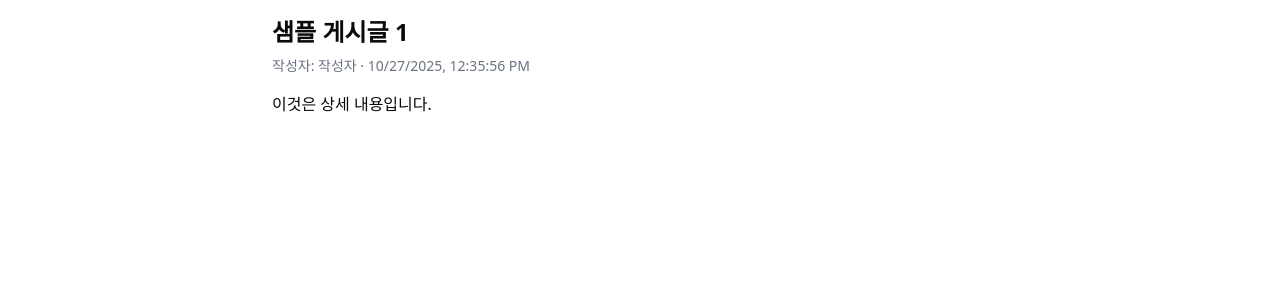
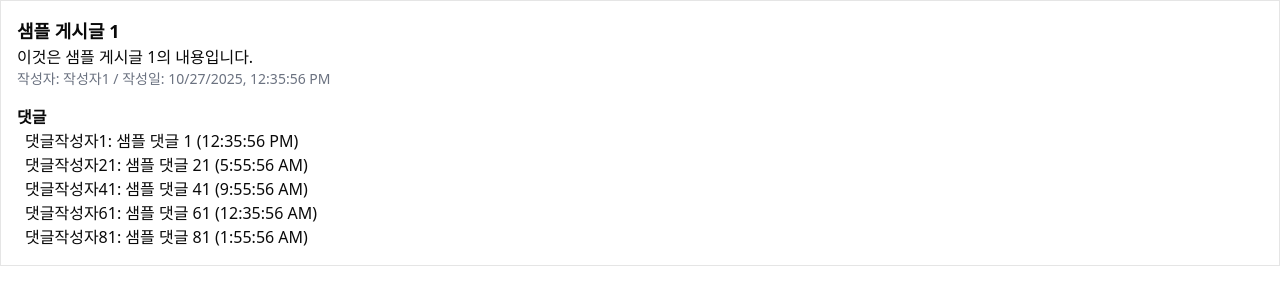
Before and after one commit to StarlightSSM/frontend, a React app: page /posts/1 in a window 1280 px wide. Shown: the top 304 px of the page. Built offline with nearby package versions, Linux system fonts and the light colour scheme; the HTML template or start-up script is replaced by a standard one.

Commit message:
게시글 데이터 만들고 형태 잡는 작업 완료

```diff
--- a/src/components/PostDetail.tsx
+++ b/src/components/PostDetail.tsx
@@ -1,178 +1,37 @@
-import React, { useEffect, useState } from "react";
-import { useParams, useNavigate, Link } from "react-router-dom";
-import { Post, Comment } from "../types/types.js";
+// src/components/PostDetail.tsx
+import React from "react"
+import { Post, Comment } from "@/types/types.js"
 
-// 샘플 데이터 (실제 API 대신)
-const sampleComments: Comment[] = Array.from({ length: 5 }).map((_, i) => ({
-  id: i + 1,
-  postId: 1,
-  nickname: `댓글러${i + 1}`,
-  content: `이것은 샘플 댓글 ${i + 1}입니다.`,
-  password: "1234",
-  createdAt: new Date(Date.now() - i * 5000).toISOString(),
-}));
+interface PostDetailProps {
+  post: Post
+  comments: Comment[]
+}
 
-const samplePost: Post = {
-  id: 1,
-  title: "샘플 게시글",
-  content: "이것은 샘플 게시글 내용입니다.",
-  nickname: "작성자",
-  createdAt: new Date().toISOString(),
-  comments: [...sampleComments],
-};
-
-const validators = {
-  contentComment: (s: string) => s.trim().length > 0 && s.trim().length <= 200,
-  nickname: (s: string) => /^[A-Za-z0-9가-힣]{1,10}$/.test(s.trim()),
-  password: (s: string) => /^\d{4}$/.test(s.trim()),
-};
-
-export const PostDetail: React.FC = () => {
-  const { id } = useParams();
-  const navigate = useNavigate();
-  const [post, setPost] = useState<Post | null>(null);
-  const [comments, setComments] = useState<Comment[]>([]);
-  const [commentContent, setCommentContent] = useState("");
-  const [commentNickname, setCommentNickname] = useState("");
-  const [commentPassword, setCommentPassword] = useState("");
-  const [submitting, setSubmitting] = useState(false);
-
-  useEffect(() => {
-    // 샘플 데이터 로딩
-    setPost(samplePost);
-    setComments(samplePost.comments || []);
-  }, [id]);
-
-  // 댓글 생성
-  const handleCreateComment = () => {
-    if (submitting) return;
-    if (!validators.contentComment(commentContent)) return alert("댓글은 1~200자여야 합니다.");
-    if (!validators.nickname(commentNickname)) return alert("닉네임 형식이 올바르지 않습니다.");
-    if (!validators.password(commentPassword)) return alert("비밀번호는 4자리 숫자여야 합니다.");
-
-    setSubmitting(true);
-
-    const newComment: Comment = {
-      id: Date.now(), // number
-      postId: post!.id,
-      content: commentContent,
-      nickname: commentNickname,
-      password: commentPassword,
-      createdAt: new Date().toISOString(),
-    };
-
-    setComments([...comments, newComment]);
-    setCommentContent("");
-    setCommentNickname("");
-    setCommentPassword("");
-    setSubmitting(false);
-  };
-
-  // 댓글 삭제
-  const handleDeleteComment = (commentId: number) => {
-    const pwd = prompt("삭제 비밀번호 4자리를 입력하세요") || "";
-    if (!validators.password(pwd)) return alert("비밀번호 형식이 올바르지 않습니다.");
-
-    const comment = comments.find((c) => c.id === commentId);
-    if (!comment) return;
-    if (comment.password !== pwd) return alert("비밀번호가 일치하지 않습니다.");
-
-    setComments(comments.filter((c) => c.id !== commentId));
-  };
-
-  // 댓글 수정
-  const handleEditComment = (commentId: number) => {
-    const comment = comments.find((c) => c.id === commentId);
-    if (!comment) return;
-
-    const newContent = prompt("수정할 내용을 입력하세요", comment.content) || "";
-    const newNickname = prompt("닉네임 변경(비워두면 기존 유지)", comment.nickname) || comment.nickname;
-    const pwd = prompt("비밀번호 4자리") || "";
-
-    if (!validators.password(pwd)) return alert("비밀번호 형식이 올바르지 않습니다.");
-    if (comment.password !== pwd) return alert("비밀번호가 일치하지 않습니다.");
-    if (!validators.contentComment(newContent)) return alert("댓글은 1~200자여야 합니다.");
-    if (!validators.nickname(newNickname)) return alert("닉네임 형식이 올바르지 않습니다.");
-
-    setComments(
-      comments.map((c) =>
-        c.id === commentId ? { ...c, content: newContent, nickname: newNickname } : c
-      )
-    );
-  };
-
-  if (!post) return <div>로딩중...</div>;
+export const PostDetail = ({ post, comments }: PostDetailProps) => {
+  const postComments = comments.filter((c) => c.postId === post.id)
 
   return (
-    <div className="p-4 max-w-3xl mx-auto">
-      <h2 className="text-xl font-bold mb-2">{post.title}</h2>
-      <div className="text-sm text-gray-500 mb-4">작성자: {post.nickname}</div>
-      <div className="mb-6 whitespace-pre-wrap">{post.content}</div>
+    <div className="p-4 border mb-4">
+      <h2 className="font-bold text-lg">{post.title}</h2>
+      <p>{post.content}</p>
+      <p className="text-sm text-gray-500">
+        작성자: {post.nickname} / 작성일: {new Date(post.createdAt).toLocaleString()}
+      </p>
 
-      <section>
-        <h3 className="font-semibold mb-2">댓글</h3>
-        <div className="space-y-3 mb-4">
-          {comments.length === 0 ? <div className="text-gray-500">댓글이 없습니다.</div> : null}
-          {comments.map((c) => (
-            <div key={c.id} className="border p-3 rounded">
-              <div className="flex justify-between items-start">
-                <div>
-                  <div className="font-semibold">{c.nickname}</div>
-                  <div className="text-sm text-gray-500">{new Date(c.createdAt).toLocaleString()}</div>
-                </div>
-                <div className="flex gap-2">
-                  <button
-                    onClick={() => handleEditComment(c.id)}
-                    className="px-2 py-1 border rounded"
-                  >
-                    수정
-                  </button>
-                  <button
-                    onClick={() => handleDeleteComment(c.id)}
-                    className="px-2 py-1 border rounded"
-                  >
-                    삭제
-                  </button>
-                </div>
-              </div>
-              <div className="mt-2">{c.content}</div>
-            </div>
-          ))}
-        </div>
-
-        <div className="bg-gray-50 p-3 rounded">
-          <textarea
-            value={commentContent}
-            onChange={(e) => setCommentContent(e.target.value)}
-            maxLength={200}
-            className="w-full p-2 border rounded mb-2"
-            placeholder="댓글을 입력하세요 (200자)"
-          />
-          <input
-            value={commentNickname}
-            onChange={(e) => setCommentNickname(e.target.value)}
-            maxLength={10}
-            className="p-2 border rounded mr-2"
-            placeholder="닉네임"
-          />
-          <input
-            value={commentPassword}
-            onChange={(e) => setCommentPassword(e.target.value)}
-            maxLength={4}
-            inputMode="numeric"
-            pattern="\d*"
-            className="p-2 border rounded mr-2"
-            placeholder="비밀번호(4자리)"
-          />
-          <button
-            onClick={handleCreateComment}
-            disabled={submitting}
-            className="px-3 py-2 bg-blue-600 text-white rounded"
-          >
-            {submitting ? "작성중..." : "댓글 작성"}
-          </button>
-        </div>
-      </section>
+      <div className="mt-4">
+        <h3 className="font-semibold">댓글</h3>
+        {postComments.length === 0 ? (
+          <p>댓글이 없습니다.</p>
+        ) : (
+          <ul>
+            {postComments.map((c) => (
+              <li key={c.id} className="ml-2">
+                {c.nickname}: {c.content} ({new Date(c.createdAt).toLocaleTimeString()})
+              </li>
+            ))}
+          </ul>
+        )}
+      </div>
     </div>
-  );
-};
+  )
+}
--- a/src/data/posts.ts
+++ b/src/data/posts.ts
@@ -1,4 +1,5 @@
-import { Post } from "../types/types"
+// src/data/posts.ts
+import { Post, Comment } from "@/types/types.js"
 
 export const posts: Post[] = Array.from({ length: 20 }).map((_, i) => ({
   id: i + 1,
@@ -8,3 +9,12 @@ export const posts: Post[] = Array.from({ length: 20 }).map((_, i) => ({
   password: "1234",
   createdAt: new Date(Date.now() - i * 1000 * 60 * 60).toISOString(),
 }))
+
+export const comments: Comment[] = Array.from({ length: 100 }).map((_, i) => ({
+  id: i + 1,
+  postId: (i % 20) + 1, // 게시물 1~20번에 댓글 연결
+  content: `샘플 댓글 ${i + 1}`,
+  nickname: `댓글작성자${i + 1}`,
+  password: "1234",
+  createdAt: new Date(Date.now() - i * 1000 * 60 * i).toISOString(),
+}))
--- a/src/pages/PostDetailPage.tsx
+++ b/src/pages/PostDetailPage.tsx
@@ -1,24 +1,16 @@
-import React, { useState } from "react";
-import { useParams } from "react-router-dom";
-import { Post } from "../types/types.js";
+// src/pages/PostDetailPage.tsx
+import React from "react"
+import { useParams } from "react-router-dom"
+import { PostDetail } from "@/components/PostDetail.js"
+import { posts, comments } from "@/data/posts.js"
 
 export const PostDetailPage: React.FC = () => {
-  const { id } = useParams();
-  const [post] = useState<Post>({
-    id: Number(id),
-    title: `샘플 게시글 ${id}`,
-    content: "이것은 상세 내용입니다.",
-    nickname: "작성자",
-    createdAt: new Date().toISOString(),
-  });
+  const { id } = useParams<{ id: string }>()
+  const postId = Number(id)
+  const post = posts.find((p) => p.id === postId)
+  const postComments = comments.filter((c) => c.postId === postId)
 
-  return (
-    <div className="p-4 max-w-3xl mx-auto">
-      <h1 className="text-2xl font-bold mb-2">{post.title}</h1>
-      <div className="text-sm text-gray-500 mb-4">
-        작성자: {post.nickname} · {new Date(post.createdAt).toLocaleString()}
-      </div>
-      <p className="whitespace-pre-wrap">{post.content}</p>
-    </div>
-  );
-};
+  if (!post) return <p>게시물을 찾을 수 없습니다.</p>
+
+  return <PostDetail post={post} comments={postComments} />
+}
--- a/src/pages/PostListPage.tsx
+++ b/src/pages/PostListPage.tsx
@@ -1,30 +1,21 @@
-import React, { useState } from "react";
-import { Post } from "../types/types.js";
-import { Link } from "react-router-dom";
+// src/pages/PostListPage.tsx
+import React from "react"
+import { Link } from "react-router-dom"
+import { posts } from "@/data/posts.js"
 
 export const PostListPage: React.FC = () => {
-  const [posts, setPosts] = useState<Post[]>(
-    Array.from({ length: 20 }).map((_, i) => ({
-      id: i + 1,
-      title: `샘플 게시글 ${i + 1}`,
-      content: `내용 ${i + 1}`,
-      nickname: `작성자${i + 1}`,
-      createdAt: new Date(Date.now() - i * 1000 * 60).toISOString(),
-    }))
-  );
-
   return (
-    <div className="p-4 max-w-3xl mx-auto">
-      <h1 className="text-2xl font-bold mb-4">게시글 목록</h1>
-      <ul className="space-y-2">
+    <div className="p-4">
+      <h1 className="text-2xl font-bold mb-4">게시물 목록</h1>
+      <ul>
         {posts.map((post) => (
-          <li key={post.id} className="border p-3 rounded hover:bg-gray-50">
-            <Link to={`/posts/${post.id}`} className="text-blue-600 hover:underline">
+          <li key={post.id} className="mb-2">
+            <Link className="text-blue-600" to={`/posts/${post.id}`}>
               {post.title} - {post.nickname}
             </Link>
           </li>
         ))}
       </ul>
     </div>
-  );
-};
+  )
+}
--- a/src/types/types.ts
+++ b/src/types/types.ts
@@ -1,3 +1,4 @@
+// src/types/types.ts
 export interface Comment {
   id: number
   postId: number
```
Also changed, not shown: src/router/Router.tsx (+9 -8 lines).
